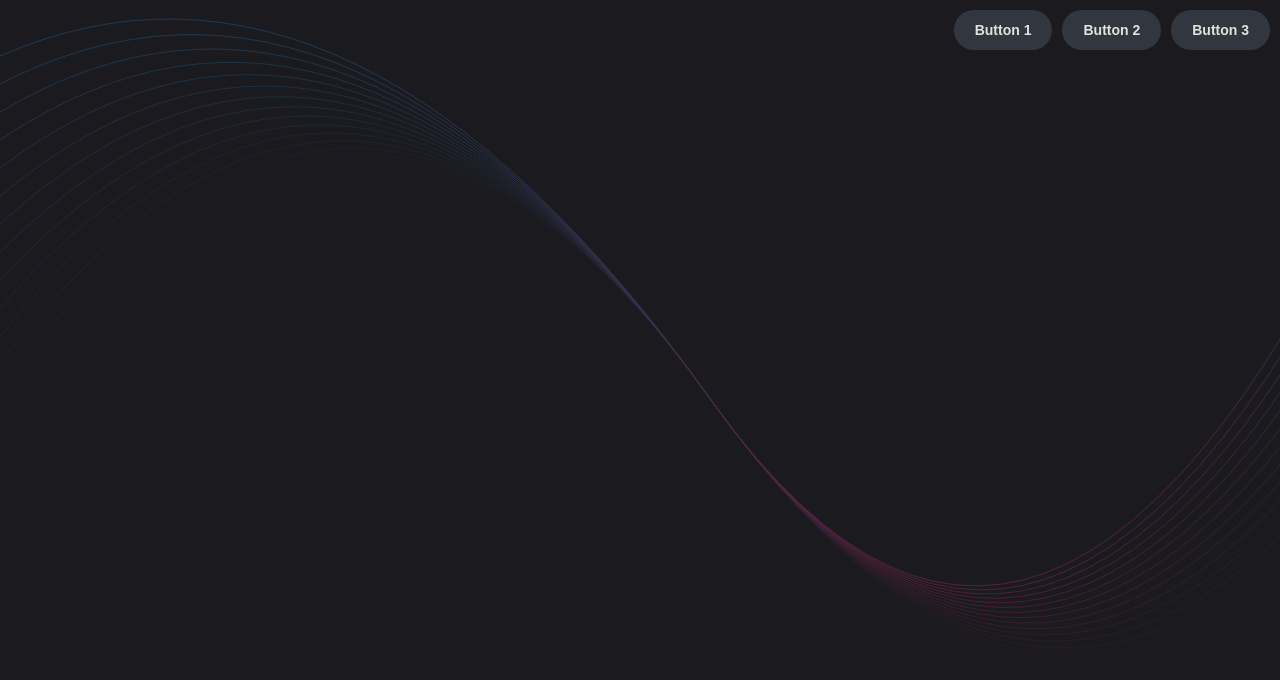
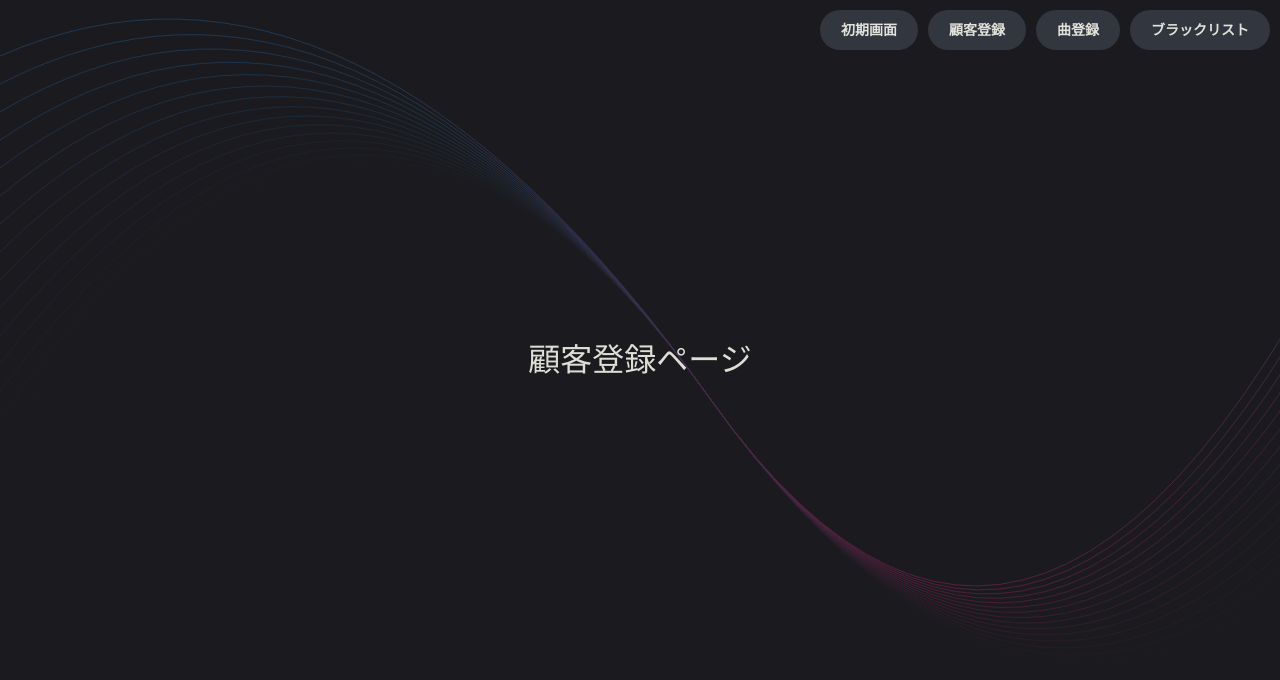
Before and after one commit to Chisato-Andy/manageCustomers, a Svelte app: page /customer-registration in a window 1280 px wide. Shown: the top 680 px of the page. Built offline with nearby package versions, Linux system fonts and the light colour scheme.

Commit message:
まじの初期画面修正

```diff
--- a/src/renderer/src/App.svelte
+++ b/src/renderer/src/App.svelte
@@ -1,8 +1,32 @@
 <script lang="ts">
+  import { Router, Route, Link } from 'svelte-routing'
+  import CustomerOverview from './components/CustomerOverview.svelte';
+  import CustomerRegistration from './components/CustomerRegistration.svelte'
+  import SongRegistration from './components/SongRegistration.svelte'
+  import Blacklist from './components/Blacklist.svelte'
 </script>
 
-<div class="button-container">
-  <button>Button 1</button>
-  <button>Button 2</button>
-  <button>Button 3</button>
-</div>
+<Router>
+  <div class="button-container">
+    <Link to="/">
+      <button>初期画面</button>
+    </Link>
+
+    <Link to="/customer-registration">
+      <button>顧客登録</button>
+    </Link>
+
+    <Link to="/song-registration">
+      <button>曲登録</button>
+    </Link>
+
+    <Link to="/blacklist">
+      <button>ブラックリスト</button>
+    </Link>
+  </div>
+
+  <Route path="/" component={CustomerOverview} />
+  <Route path="/customer-registration" component={CustomerRegistration} />
+  <Route path="/song-registration" component={SongRegistration} />
+  <Route path="/blacklist" component={Blacklist} />
+</Router>
--- /dev/null
+++ b/src/renderer/src/components/Blacklist.svelte
@@ -0,0 +1,4 @@
+<script lang="ts">
+</script>
+
+<h1>ブラックリストページ</h1>
--- /dev/null
+++ b/src/renderer/src/components/CustomerOverview.svelte
@@ -0,0 +1,4 @@
+<script lang="ts">
+</script>
+
+<h1>検索ページ</h1>
--- /dev/null
+++ b/src/renderer/src/components/CustomerRegistration.svelte
@@ -0,0 +1,4 @@
+<script lang="ts">
+</script>
+
+<h1>顧客登録ページ</h1>
--- /dev/null
+++ b/src/renderer/src/components/SongRegistration.svelte
@@ -0,0 +1,4 @@
+<script lang="ts">
+</script>
+
+<h1>曲登録ページ</h1>
```
